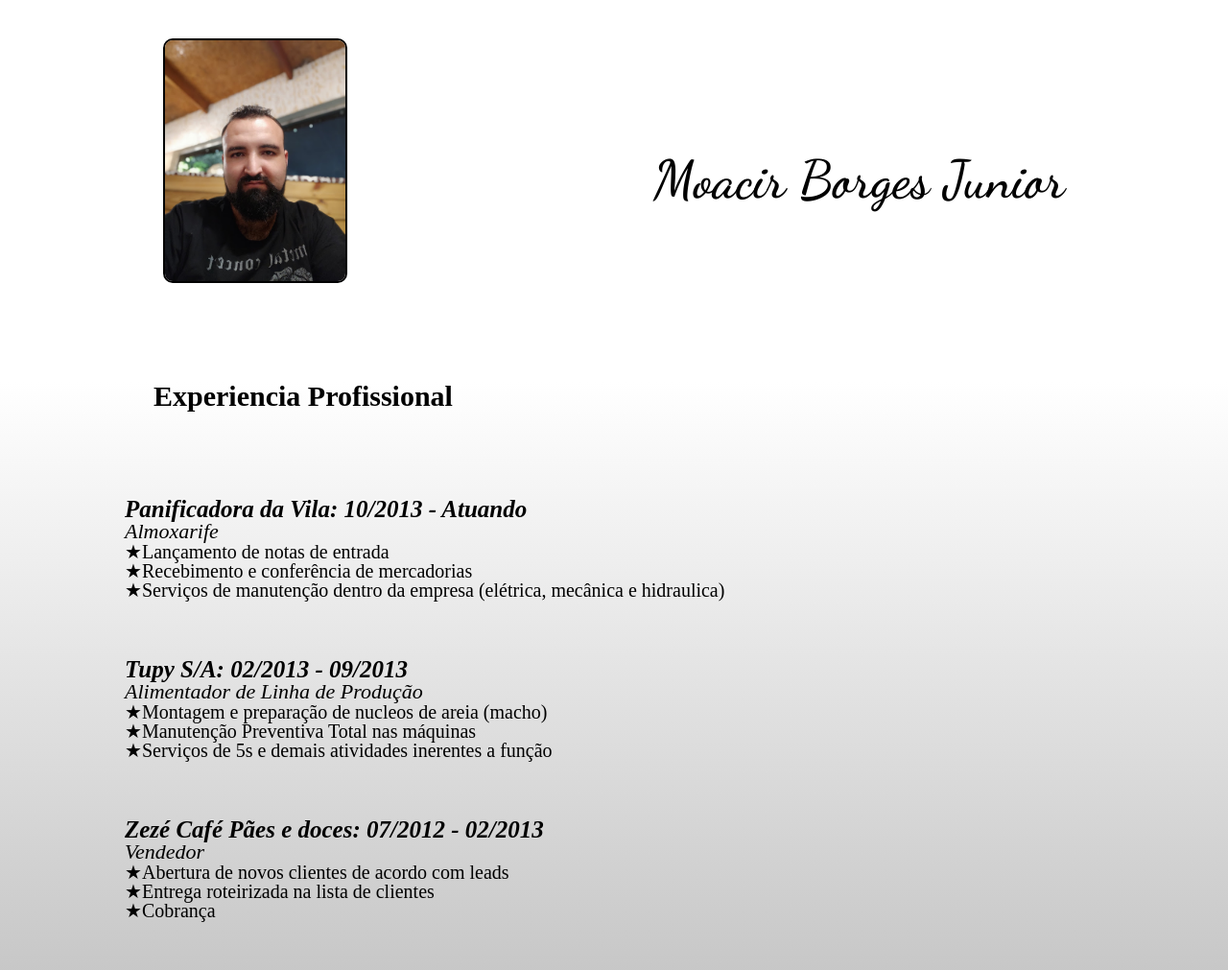
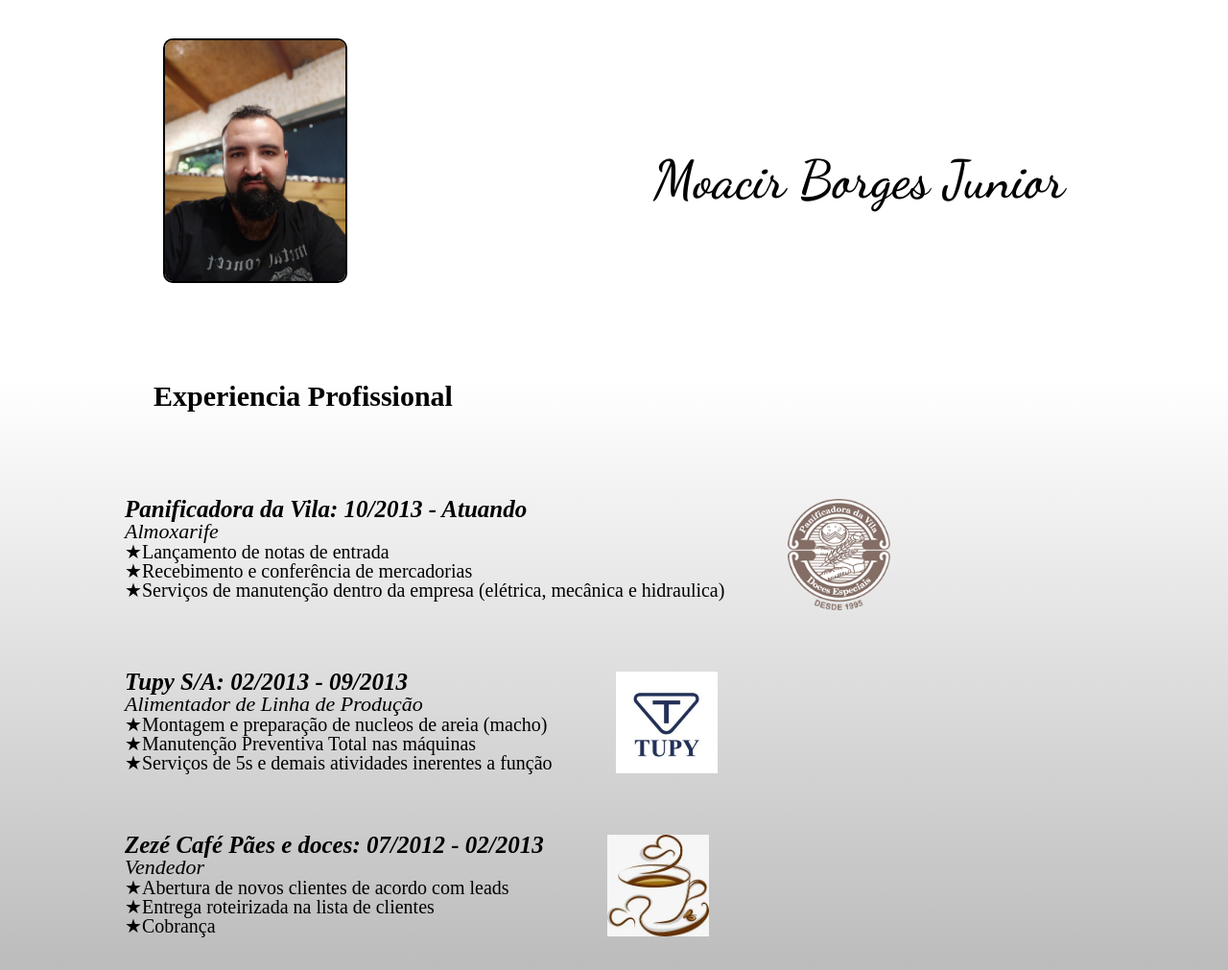
Before and after one commit to moacirAqui/meuCurriculo, a plain HTML site: page index.html in a window 1280 px wide. Shown: the top 1011 px of the page at 96% size. Drawn offline with Linux system fonts and the light colour scheme; files whose address does not match are found by name.

Commit message:
Inserido logos ao lado das empresas na experiencia

```diff
--- a/index.html
+++ b/index.html
@@ -30,6 +30,7 @@
                     <li class="itens">Serviços de manutenção dentro da empresa (elétrica, mecânica e hidraulica)</li>
                 </ul>
             </div>
+            <img src="/home/moacir/meuSite/projeto/imagens/vila.jpg" alt="Logo Panificadora da Vila" class="logotipo">
             <div class="empresas">
                 <ul>
                     <li class="tituloExperiencia">Tupy S/A: 02/2013 - 09/2013</li>
@@ -39,6 +40,7 @@
                     <li class="itens">Serviços de 5s e demais atividades inerentes a função</li>
                 </ul>
             </div>
+            <img src="/home/moacir/meuSite/projeto/imagens/tupy.jpeg" alt="Logo tupy s.a." class="logotipo">
             <div class="empresas">
                 <ul>
                     <li class="tituloExperiencia">Zezé Café Pães e doces: 07/2012 - 02/2013</li>
@@ -48,6 +50,7 @@
                     <li class="itens">Cobrança</li>
                 </ul>
             </div>
+            <img src="/home/moacir/meuSite/projeto/imagens/zeze.jpeg" alt="Logo Zeze Cafe" class="logotipo">
         </section>
         <section class="formacoes">
             <h3 class="tituloPrincipal">Formação e Cursos</h3>
--- a/main.css
+++ b/main.css
@@ -41,6 +41,16 @@ header {
     margin-left: 100px;
 }
 
+.logotipo {
+    display: inline-block;
+    position: relative;
+    width: 09%;
+    vertical-align: top;
+    padding: 2em;
+    ;
+
+}
+
 .tituloPrincipal {
     text-align: left;
     font-size: 30px;
@@ -50,6 +60,7 @@ header {
 
 .empresas, .listaFormacoes, .listaHabilidades {
     padding: 30px;
+    display: inline-block;
 }
 
 .tituloExperiencia, .curso {
```
Also changed, not shown: imagens/tupy.jpeg (added), imagens/vila.jpg (added), imagens/zeze.jpeg (added).
